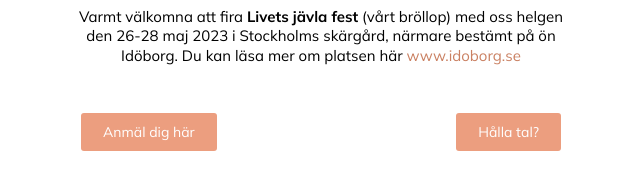
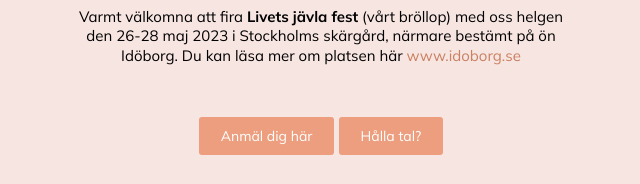
Before and after one commit to angelicasundstroem/livetsj-vlafest, a plain HTML site: page index.html in a window 1280 px wide. Shown: the part 713-897 px from the top of the page, without its empty margins (319-959 px from the left). Drawn offline with Linux system fonts and the light colour scheme; files whose address does not match are found by name.

Commit message:
Update styles-ljf.css

```diff
--- a/styles-ljf.css
+++ b/styles-ljf.css
@@ -5,25 +5,17 @@
 body {
   min-height: 100vh;
   margin: 0 auto;
-}
-body:focus {
-  outline: none;
-}
-div {
-  font-family: 'Mulish', sans-serif;
+  background-color: rgb(247, 229, 225);
 }
 .header {
   padding: 16px 20px;
-  display: flex;
-  justify-content: space-between;
   align-items: center;
-  float:right;
 }
 .navigation-section {
-    padding: 16px;
-    display: flex;
+    padding: 20px;
     justify-content: space-between;
     align-items: center;
+
 }
   .button{
     background-color: #ec9e7f;
@@ -70,20 +62,18 @@ div {
   h4{
     color:#ca8062
   }
-
+/* COUNTDOWNER */
   .container {
     color: #333;
     margin: auto auto;
     text-align: center;
     font-size: 0.6rem
   }
-
   h1 {
     font-weight: normal;
     letter-spacing: .125rem;
     text-transform: uppercase;
   }
-
   li {
     display: inline-block;
     font-size: 1.5em;
@@ -91,24 +81,19 @@ div {
     padding: 1em;
     text-transform: uppercase;
   }
-
   li span {
     display: block;
     font-size: 3rem;
   }
-
   .emoji {
     display: none;
     padding: 1rem;
   }
-
   .emoji span {
     font-size: 4rem;
     padding: 0 .5rem;
   }
-
   @media all and (max-width: 750px) {
-
   }
   .countdowner{
     font-size: 30;
```
